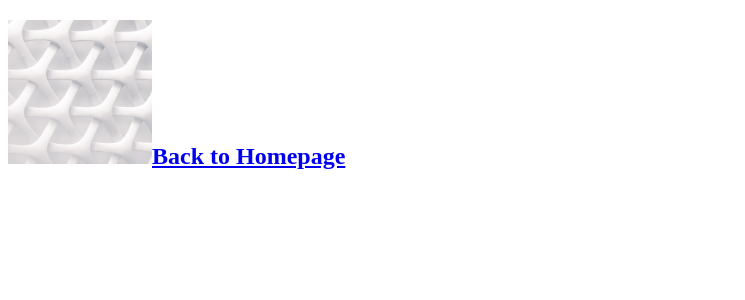
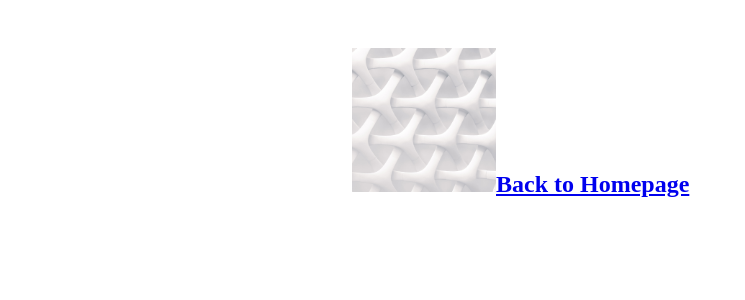
Before and after one commit to PhamTrung99/NextJs_demo_app, a Next.js app in the folder nextjs-blog/: page /posts/first-post in a window 1280 px wide. Shown: the top 300 px of the page, without its empty margins (0-745 px from the left). Built offline with nearby package versions, Linux system fonts and the light colour scheme.

Commit message:
add CSS module

```diff
--- /dev/null
+++ b/nextjs-blog/components/layout.js
@@ -0,0 +1,5 @@
+import style from './layout.module.css'
+
+export default function layout({children}){
+    return <div className={style.container}>{children}</div>
+}
--- /dev/null
+++ b/nextjs-blog/components/layout.module.css
@@ -0,0 +1,5 @@
+.container {
+    max-width: 36rem;
+    padding: 0 1rem;
+    margin: 3rem auto 6rem;
+  }
--- a/nextjs-blog/pages/posts/first-post.js
+++ b/nextjs-blog/pages/posts/first-post.js
@@ -1,11 +1,12 @@
 import Link from 'next/link'
 import Image from 'next/image'
 import Head from 'next/head'
+import Layout from '../../components/layout'
 
 
 export default function FirstPost(){
     return (
-        <>
+        <Layout>
         <Head>
             <title>First Post</title>
         </Head>
@@ -22,6 +23,6 @@ export default function FirstPost(){
             </Link>
 
         </h2>
-        </>
+        </Layout>
     )
 }
```
